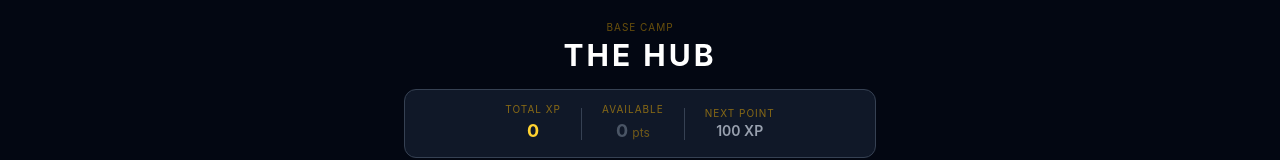
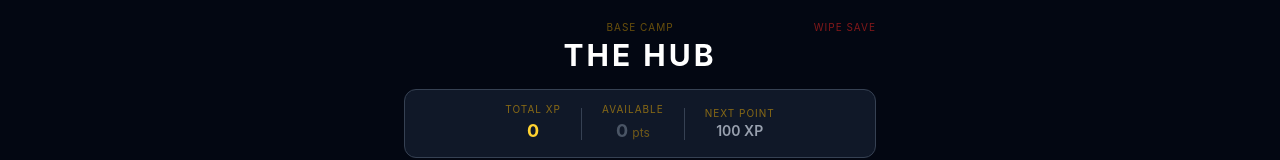
Before and after one commit to jacobgamby09/game1.0, a React (Vite) app: page / in a window 1280 px wide. Shown: the top 160 px of the page. Built offline with nearby package versions, Linux system fonts and the light colour scheme.

Commit message:
Persist save + Wipe

```diff
--- a/src/components/HubView.tsx
+++ b/src/components/HubView.tsx
@@ -156,16 +156,27 @@ function BranchColumn({ branch, talents, availablePoints, upgradeTalent }: Branc
 // ─── HubView ──────────────────────────────────────────────────────────────────
 
 export default function HubView() {
-  const { totalXp, talents, upgradeTalent, generateMap } = useGameStore()
+  const { totalXp, talents, upgradeTalent, generateMap, hardResetGame } = useGameStore()
   const availablePoints = computeAvailablePoints(totalXp, talents)
 
   return (
     <div className="flex flex-col h-full gap-3 sm:gap-4 p-3 sm:p-5 max-w-lg mx-auto w-full">
 
       {/* Header */}
-      <div className="text-center shrink-0">
+      <div className="relative text-center shrink-0">
         <p className="text-[10px] text-amber-400/40 uppercase tracking-widest mb-0.5">Base Camp</p>
         <h1 className="text-3xl font-bold tracking-widest uppercase text-white">The HUB</h1>
+        <button
+          onClick={() => {
+            if (window.confirm('WARNING: This will permanently delete your save file, including all XP and Talents. Are you sure?')) {
+              hardResetGame()
+            }
+          }}
+          title="Wipe Save (Hard Reset)"
+          className="absolute top-0 right-0 text-[10px] text-red-900 hover:text-red-500 uppercase tracking-widest transition-colors"
+        >
+          Wipe Save
+        </button>
       </div>
 
       {/* XP + Points bar */}
--- a/src/stores/useGameStore.ts
+++ b/src/stores/useGameStore.ts
@@ -1,4 +1,5 @@
 import { create } from 'zustand'
+import { persist } from 'zustand/middleware'
 
 // ─── Types ────────────────────────────────────────────────────────────────────
 
@@ -549,9 +550,12 @@ interface GameStore {
   totalXp: number
   talents: Record<string, number>
   upgradeTalent: (nodeId: string) => void
+  hardResetGame: () => void
 }
 
-export const useGameStore = create<GameStore>((set) => ({
+export const useGameStore = create<GameStore>()(
+  persist(
+    (set) => ({
   // ── Navigation ──────────────────────────────────────────────────────────────
   activeView: 'hub',
   setActiveView: (view) => set({ activeView: view }),
@@ -1018,4 +1022,18 @@ export const useGameStore = create<GameStore>((set) => ({
         ...eventUpdate,
       }
     }),
-}))
+
+  hardResetGame: () => {
+    localStorage.removeItem('tactical-roguelite-storage')
+    window.location.reload()
+  },
+    }),
+    {
+      name: 'tactical-roguelite-storage',
+      partialize: (state) => ({
+        totalXp: state.totalXp,
+        talents:  state.talents,
+      }),
+    }
+  )
+)
```
